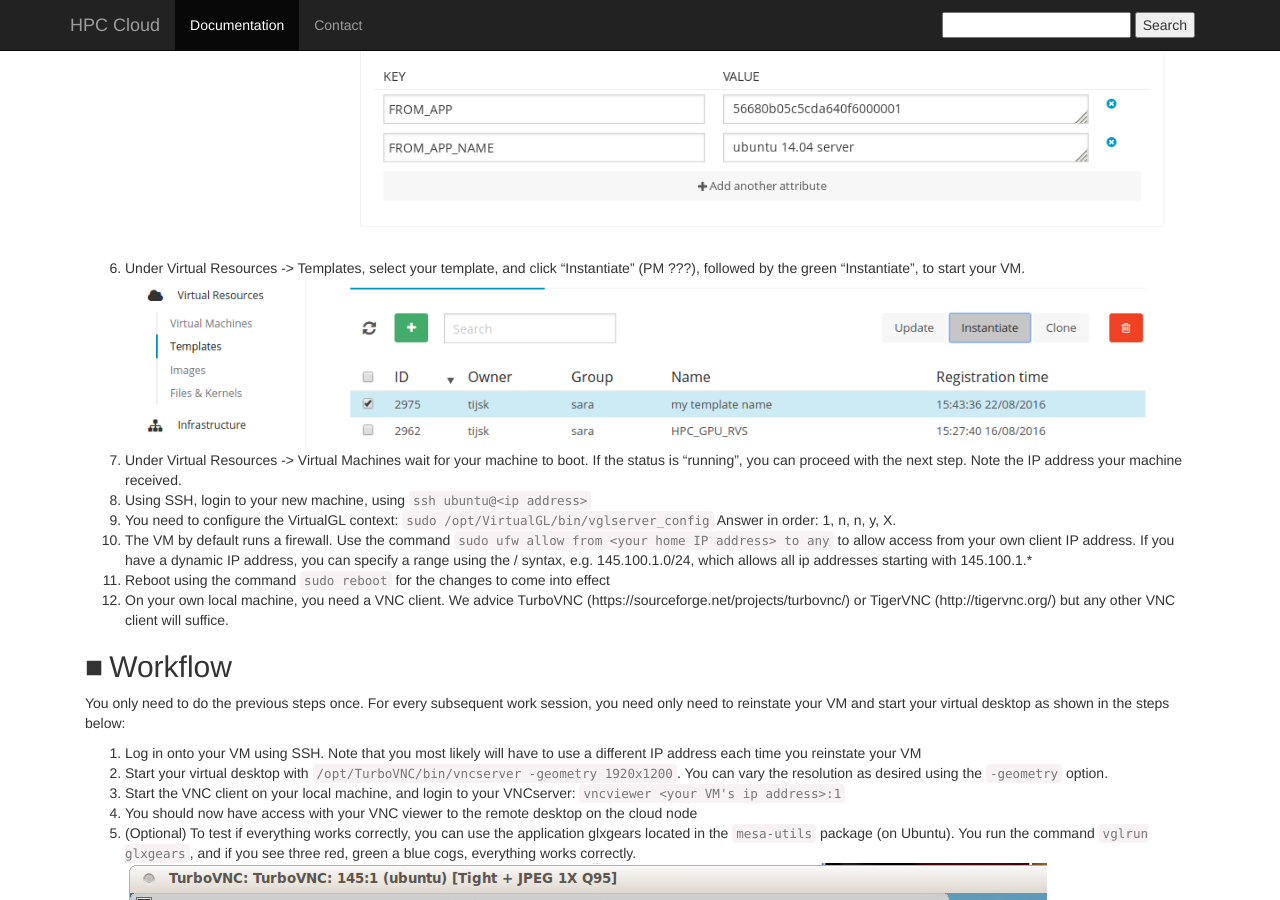
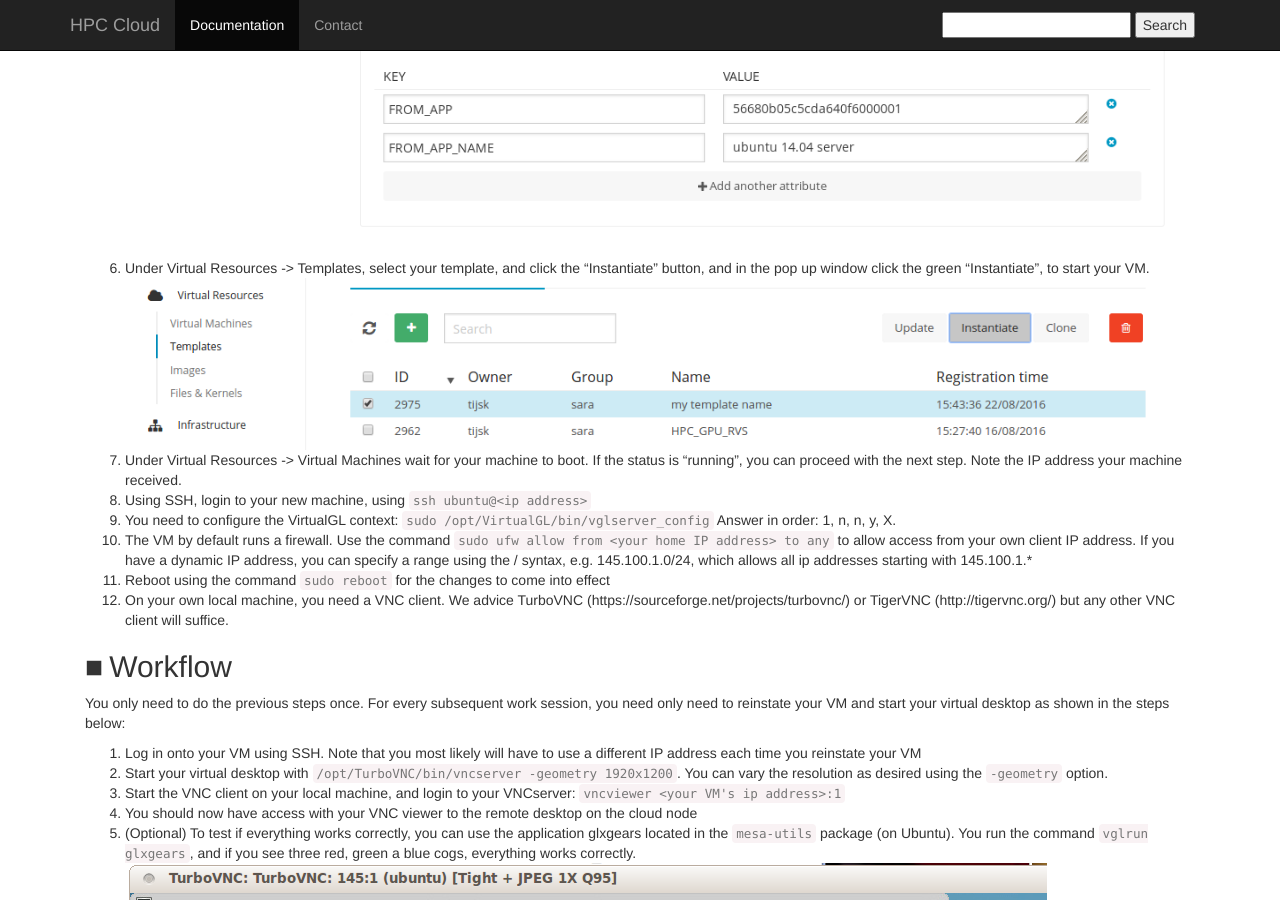
Before and after one commit to sara-nl/clouddocs, a Jekyll site: the page built from gpu-visualization.markdown, in a window 1280 px wide and 900 px high, scrolled down 2093 px. Built offline with Jekyll 4.4.1, drawn with Linux system fonts in a browser that asks for light colours; nearby versions of some CDN libraries.

Commit message:
Update gpu-visualization.markdown

```diff
--- a/gpu-visualization.markdown
+++ b/gpu-visualization.markdown
@@ -34,7 +34,7 @@ You can either set up your own cloud image, or use an image provided by SURFsara
 5. Next, under the “Other” tab, click “+ Add PCI Device”, and select the `GK104GL [GRID K2]` GPU.
 Make sure to click the green “Update” button to save your changes to the VM
  ![Add GPU to template](images/gpu/gpu_add_pci.png)
-6. Under Virtual Resources -> Templates, select your template, and click “Instantiate” (PM ???), followed by the green “Instantiate”, to start your VM.
+6. Under Virtual Resources -> Templates, select your template, and click the “Instantiate” button, and in the pop up window click the green “Instantiate”, to start your VM.
 ![Start VM](images/gpu/rvs_instantiate.png)
 6. Under Virtual Resources -> Virtual Machines wait for your machine to boot. If the status is “running”, you can proceed with the next step. Note the IP address your machine received.
 7. Using SSH, login to your new machine, using `ssh ubuntu@<ip address>`
```
